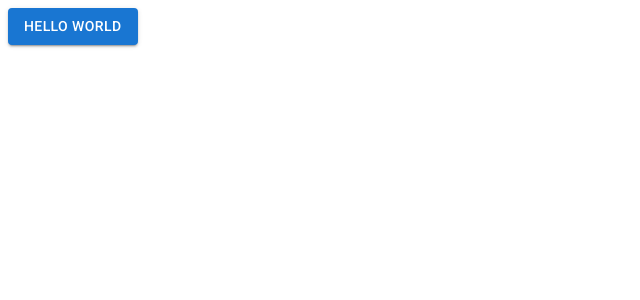
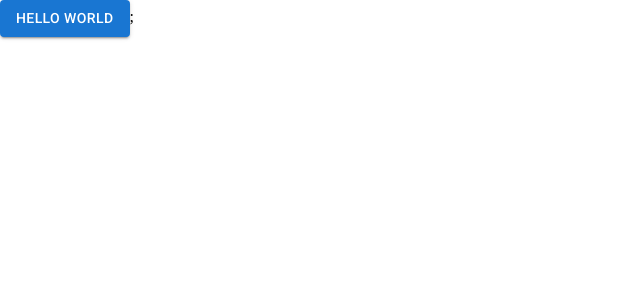
Before and after one commit to ogvlad/react-en-pure, a React app: page / in a window 1280 px wide. Shown: the top 300 px of the page, without its empty margins (0-640 px from the left). Built offline with nearby package versions, Linux system fonts and the light colour scheme.

Commit message:
CSS, Grid

```diff
--- /dev/null
+++ b/global.d.ts
@@ -0,0 +1,4 @@
+declare module '*.css' {
+  const exports: { [exportName: string]: string };
+  export = exports;
+}
--- a/package.json
+++ b/package.json
@@ -27,6 +27,7 @@
     "style-loader": "^3.3.3",
     "ts-loader": "^9.4.4",
     "typescript": "^5.2.2",
+    "typescript-plugin-css-modules": "^5.0.1",
     "webpack": "^5.88.2",
     "webpack-cli": "^5.1.4",
     "webpack-dev-server": "^4.15.1"
--- a/src/Root.tsx
+++ b/src/Root.tsx
@@ -1,22 +1,13 @@
 import * as React from "react"
-import * as ReactDOM from "react-dom/client"
-import {
-  createBrowserRouter,
-  RouterProvider,
-} from "react-router-dom"
 
-const router = createBrowserRouter([
-  {
-    path: "/",
-    element: <div>Hello world!</div>,
-  },
-]);
+import "./main.css"
 
-export const Root = () => {
+export const Root = (props: React.PropsWithChildren) => {
   return (
-    <div>
-      <h1>Home</h1>
-      <p>This is the home page</p>
+    <div className={"container"}>
+      <div className={"center-block"}>
+      {props.children}
+      </div>
     </div>
   )
 }
--- a/src/features/HomePage/index.tsx
+++ b/src/features/HomePage/index.tsx
@@ -1,6 +1,11 @@
 import * as React from 'react';
 import Button from '@mui/material/Button';
+import { Root } from "../../Root"
 
 export const HomePage = () => {
-  return <Button variant="contained">Hello world</Button>;
+  return (
+    <Root>
+      <Button variant="contained">Hello world</Button>;
+    </Root>
+  )
 }
--- a/src/index.tsx
+++ b/src/index.tsx
@@ -9,6 +9,7 @@ import "@fontsource/roboto/500.css"
 import "@fontsource/roboto/700.css"
 
 import { HomePage } from "./features/HomePage"
+import { Root } from "./Root"
 
 const router = createBrowserRouter([
   {
--- /dev/null
+++ b/src/main.css
@@ -0,0 +1,28 @@
+body, html {
+    height: 100%;
+    margin: 0;
+}
+
+#root {
+    height: 100%;
+    width: 100%;
+    display: flex;
+    justify-content: center;
+    align-items: center;
+}
+
+.container {
+    display: grid;
+    height: 100%;
+    width: 100%;
+    grid-template-columns: repeat(3, 1fr);
+    grid-template-rows: repeat(3, 1fr);
+}
+
+.center-block {
+    grid-column: 2;
+    grid-row: 2;
+    background-color: blue; /* Или любой другой цвет */
+    width: 100%;
+    height: 100%;
+}
--- a/tsconfig.json
+++ b/tsconfig.json
@@ -7,6 +7,8 @@
     "target": "es5",
     "jsx": "react-jsx",
     "allowJs": true,
-    "moduleResolution": "node"
+    "moduleResolution": "node",
+    "allowSyntheticDefaultImports": true,
+    "plugins": [{ "name": "typescript-plugin-css-modules" }]
   }
 }
--- a/webpack.config.js
+++ b/webpack.config.js
@@ -17,12 +17,21 @@ module.exports = {
       },
       {
         test: /\.css$/i,
-        use: ["style-loader", "css-loader"],
+        use: ["style-loader",
+          {
+            loader: "css-loader",
+            options: {
+              modules: {
+                mode: "global",
+                namedExport: true,
+              },
+            },
+          }],
       },
     ],
   },
   resolve: {
-    extensions: [".tsx", ".ts", ".js"],
+    extensions: [".tsx", ".ts", ".js", ".jsx", ".css"],
   },
   plugins: [
     new HtmlWebpackPlugin({
```
Also changed, not shown: src/features/Users/index.tsx (added), 1 other file (tests, documents, lock files or other folders).
